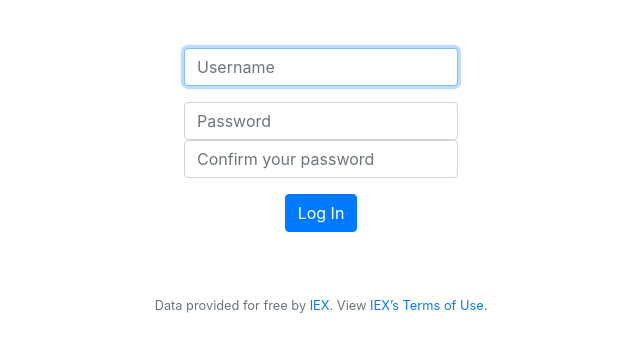
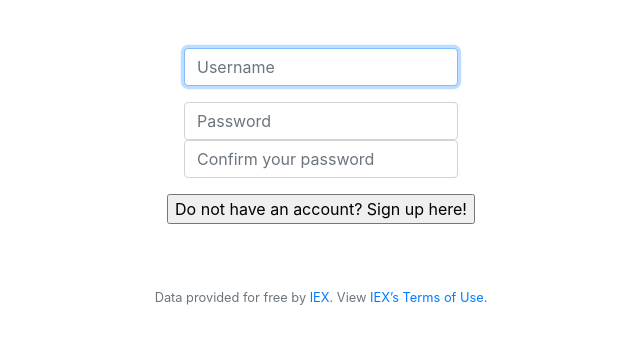
Before and after one commit to chibi-Asil/pset9, a Python web app: template templates/login.html in a window 1280 px wide. Shown: the part 76-428 px from the top of the page, without its empty margins (319-959 px from the left). Run offline with Jinja, Linux system fonts and the light colour scheme; the template is opened without the code that fills it, so the values that code supplies are empty.

Commit message:
Update login.html
Added the OnClick event to the register button so that it will direct the user to the register.html page

```diff
--- a/templates/login.html
+++ b/templates/login.html
@@ -16,7 +16,7 @@
                 <input class = "form-control" name = "confirmation" placeholder = "Confirm your password" type = "password">
             </div>
             <div class = "form-group">
-                <button class="btn btn-primary" type="submit">Log In</button>
+                <input type = button onClick = "location.href = '/register.html'" value = 'Do not have an account? Sign up here!'>
             </div>
         </fieldset>
     </form>
```
